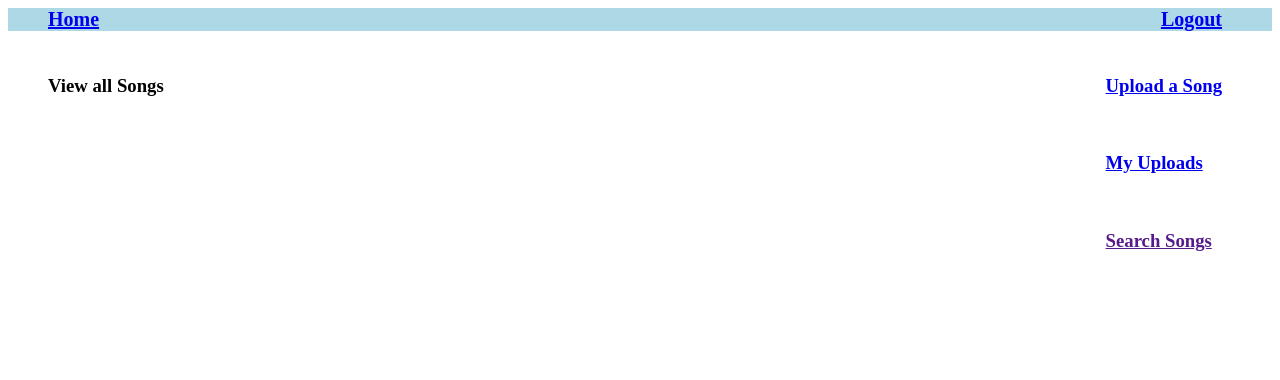
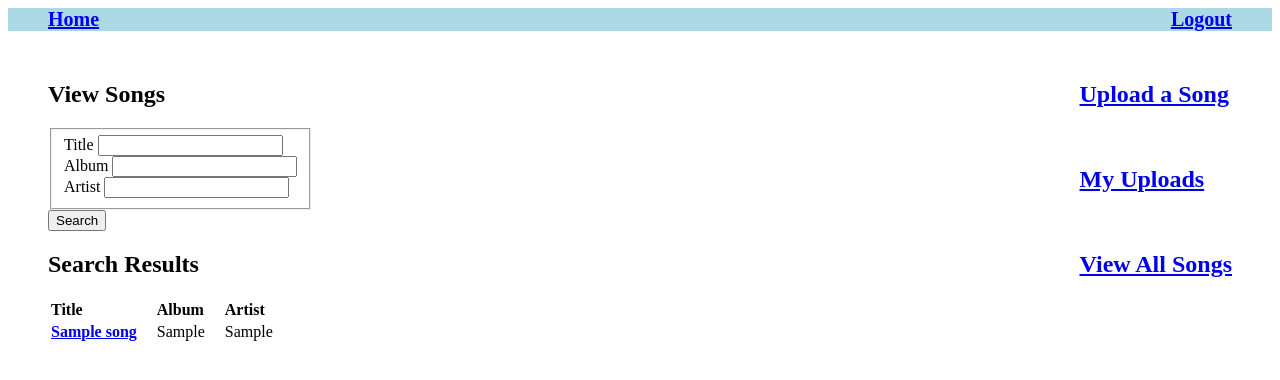
Before and after one commit to Shreyashree14/Music-Flask, a Flask app: page /user in a window 1280 px wide. Shown: the top 380 px of the page. Run offline with Flask 2, Linux system fonts and the light colour scheme; a user stored in the database is signed in; tables that the repository leaves empty hold one stand-in row (values such as "Sample post"); some libraries are stand-ins or nearby versions.

Commit message:
View all Songs, Search Songs added

```diff
--- a/app.py
+++ b/app.py
@@ -14,7 +14,7 @@ login_manager.login_view='login'
 login_manager.login_message_category='info'
 
 from models import User,Song
-from forms import RegistrationForm,LoginForm,UploadForm
+from forms import RegistrationForm,LoginForm,UploadForm,SearchForm
 
 @app.route("/")
 def home():
@@ -47,11 +47,18 @@ def login():
 			return redirect(url_for('login'))
 	return render_template('login.html',form=form,title="Login Page")
 
-@app.route("/user")
+@app.route("/user",methods=["POST","GET"])
 @login_required
 def user():
-	songs=Song.query.filter_by(user=current_user)
-	return render_template('user.html',title="User Page",songs=songs)
+	form=SearchForm()
+	if form.validate_on_submit():
+		title=form.title.data+"%"
+		artist=form.artist.data+"%"
+		album=form.album.data+"%"
+		songs=Song.query.filter(Song.title.like(title),Song.artist.like(artist),Song.album.like(album))
+	else:
+		songs=Song.query.order_by(Song.title.asc()).all()
+	return render_template('user.html',title="User Page",songs=songs,form=form)
 
 @app.route("/logout")
 @login_required
@@ -109,5 +116,12 @@ def my_uploads():
 	songs=Song.query.filter_by(user=current_user)
 	return render_template('my_uploads.html',title="My Uploads",songs=songs)
 
+@app.route("/allsongs")
+@login_required
+def all_songs():
+	songs=Song.query.order_by(Song.title.asc()).all()
+	return render_template('all_songs.html',title="All Songs",songs=songs)
+
+
 if __name__=='__main__':
 	app.run(debug=True)
--- a/forms.py
+++ b/forms.py
@@ -26,3 +26,9 @@ class UploadForm(FlaskForm):
 	album=StringField("Album",validators=[DataRequired()])
 	file=FileField("Song Upload",validators=[DataRequired(),FileAllowed(['mp3'])])
 	submit=SubmitField("Upload")
+
+class SearchForm(FlaskForm):
+	title=StringField("Title")
+	artist=StringField("Artist")
+	album=StringField("Album")
+	submit=SubmitField("Search")
--- a/templates/home.html
+++ b/templates/home.html
@@ -1,5 +1,7 @@
 {% extends "layout.html" %}
 {% block content %}
+	<div>
 		<a href="{{url_for('register')}}"><h3>Register</h3></a><br>
 		<a href="{{url_for('login')}}"><h3>Login</h3></a>
+	</div>
 {% endblock content %}
--- a/templates/layout.html
+++ b/templates/layout.html
@@ -12,7 +12,11 @@
 		{% if current_user.is_authenticated %}
 		<ul>
 			<li style="display:inline"><a href="{{url_for('user')}}">Home</a></li>
-			<li style="display:inline;float:right;margin-right:50px"><a href="{{url_for('logout')}}" >Logout</a></li>
+			<li style="display:inline;float:right;margin-right:40px"><a href="{{url_for('logout')}}" >Logout</a></li>
+		</ul>
+		{% else %}
+		<ul>
+			<li style="display:inline"><a href="{{url_for('home')}}">Home</a></li>
 		</ul>
 		{% endif %}
 		</div>
@@ -21,14 +25,14 @@
 		{% with messages = get_flashed_messages(with_categories=true) %}
             {% if messages %}
               {% for category, message in messages %}
-                <div style="background-color:grey;margin-top:20px;">
+                <div style="background-color:yellow;margin-top:20px;">
                   {{ message }}
                 </div>
               {% endfor %}
             {% endif %}
         {% endwith %}
 		</div>
-		<div style="margin-top: 25px">
+		<div style="margin-top: 30px;margin-left:40px;margin-right:40px">
 		{% block content %}{% endblock %}
 		</div>
 
--- a/templates/my_uploads.html
+++ b/templates/my_uploads.html
@@ -4,7 +4,8 @@
 		{% for song in songs %}
 			<div>
 				<form action="{{ url_for('delete', song_id=song.id) }}" method="POST">
-					<a href="{{url_for('song_page',song_id=song.id)}}">{{song.title}}</a>
+					<a href="{{url_for('song_page',song_id=song.id)}}"><h4>{{song.title}}</h4></a>
+					{{song.album}}|{{song.artist}}
 					<input type="submit" value="Delete">
 				</form>
 			</div>
--- a/templates/song_page.html
+++ b/templates/song_page.html
@@ -8,6 +8,5 @@
 			<source src="../static/{{song.file}}" type="audio/mpeg">
 		</audio>
 		<a href="{{url_for('download',song_id=song.id)}}"><h5>Download Song</h5></a>
-
 	</div>
 {% endblock content %}
--- a/templates/user.html
+++ b/templates/user.html
@@ -1,11 +1,59 @@
 {% extends "layout.html" %}
 {% block content %}
-	<div style="float:left;margin-left:40px">
-		<h3>View all Songs</h3>
+	<div style="float:left">
+		<h2>View Songs</h2>
+
+		<form method="POST">
+			<fieldset>
+				{{form.hidden_tag()}}
+				<div>
+					{{form.title.label}}
+					{{form.title}}
+					{% if form.title.errors %}
+						{% for error in form.title.errors %}
+							<span>{{error}}</span>
+						{% endfor %}
+					{% endif %}
+				</div>
+				<div>
+					{{form.album.label}}
+					{{form.album}}
+					{% if form.album.errors %}
+						{% for error in form.album.errors %}
+							<span>{{error}}</span>
+						{% endfor %}
+					{% endif %}
+				</div>
+				<div>
+					{{form.artist.label}}
+					{{form.artist}}
+					{% if form.artist.errors %}
+						{% for error in form.artist.errors %}
+							<span>{{error}}</span>
+						{% endfor %}
+					{% endif %}
+				</div>
+			</fieldset>
+			<div>{{form.submit}}</div>
+		</form>
+
+		<div>
+			<h2>Search Results</h2>
+			<table>
+				<tr><th style="text-align: left">Title</th><th style="text-align: left">&nbsp;&nbsp;&nbsp;&nbsp;Album</th><th style="text-align: left">&nbsp;&nbsp;&nbsp;&nbsp;Artist</th></tr>
+				{% for song in songs %}
+					<div>
+						<tr><td><a href="{{url_for('song_page',song_id=song.id)}}" style="font-weight:bold">{{song.title}}</a></td>
+						<td>&nbsp;&nbsp;&nbsp;&nbsp;{{song.album}}</td><td>&nbsp;&nbsp;&nbsp;&nbsp;{{song.artist}}</td></tr>
+					</div>
+				{% endfor %}
+			</table>
+		</div>
 	</div>
-	<div style="float:right;margin-right:50px">
-		<a href="{{url_for('upload')}}"><h3>Upload a Song</h3></a><br>
-		<a href="{{url_for('my_uploads')}}"><h3>My Uploads</h3></a><br>
-		<a href=""><h3>Search Songs</h3></a><br>
+	<div style="float:right">
+		<a href="{{url_for('upload')}}"><h2>Upload a Song</h2></a><br>
+		<a href="{{url_for('my_uploads')}}"><h2>My Uploads</h2></a><br>
+		<a href="{{url_for('all_songs')}}"><h2>View All Songs</h2></a><br>
 	</div>
+
 {% endblock content %}
```
Also changed, not shown: templates/all_songs.html (added, +15 -0 lines), templates/upload.html (indentation only).
